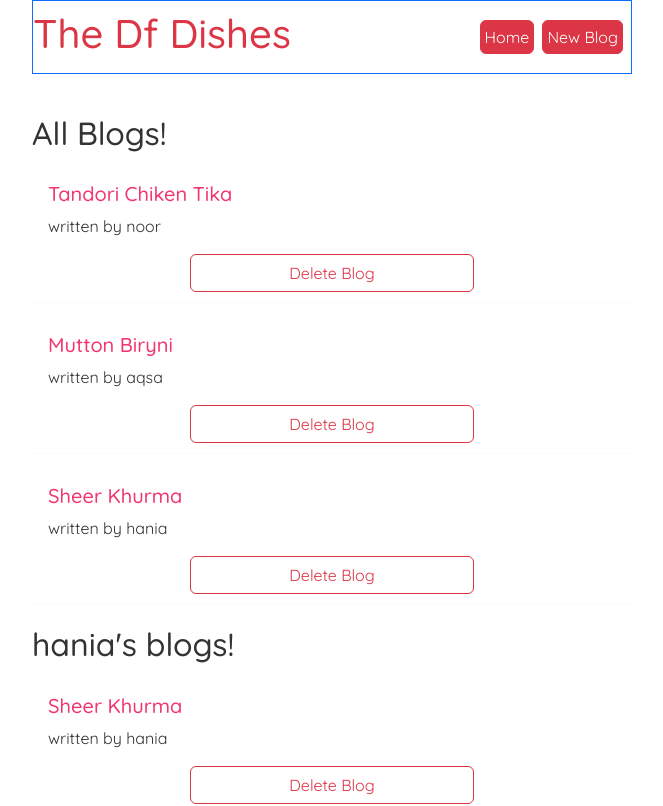
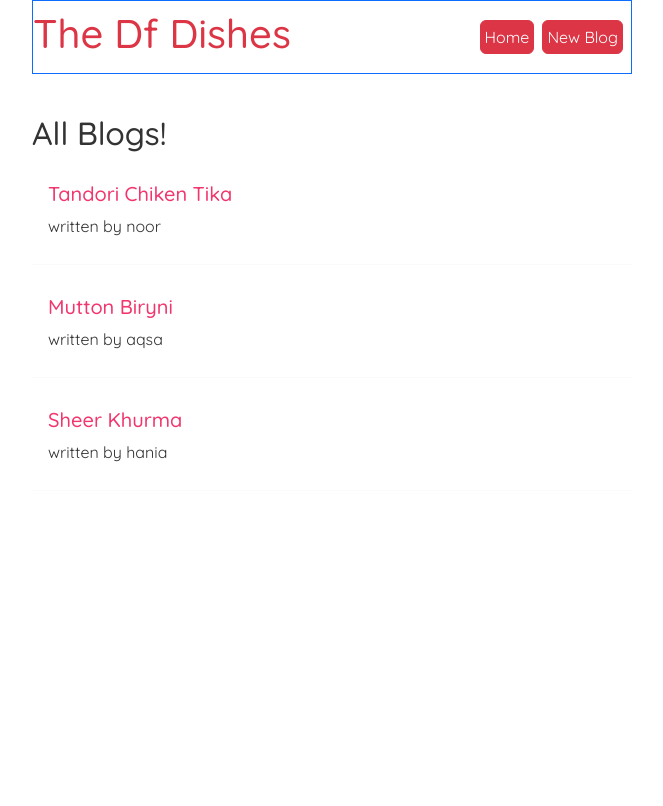
Before and after one commit to kiran-frontend-developer/df-dishes, a React (Create React App) app: page / in a window 1280 px wide. Shown: the top 806 px of the page, without its empty margins (308-971 px from the left). Built offline with nearby package versions, Linux system fonts and the light colour scheme; data requests are answered from the project's data file.

Commit message:
Fetching data through fake json server

```diff
--- a/src/Bloglist.js
+++ b/src/Bloglist.js
@@ -1,5 +1,7 @@
 
-const Bloglist = ({blogs,title,handleDelete}) => {
+ const Bloglist = ({blogs,title}) => {
+  {/*const Bloglist = ({blogs,title,handleDelete}) => */}
+
   //const blogs = props.blogs;
   //const title = props.title;
   //console.log(props,blogs);
@@ -10,12 +12,12 @@ const Bloglist = ({blogs,title,handleDelete}) => {
            <div className="blog-preview" key={blog.id}>
            <h2>{blog.title}</h2>
            <p>written by {blog.author}</p>
-           <button
+           {/*<button
             onClick={() =>
               handleDelete(blog.id)}
             className="btn btn-outline-danger d-grid gap-2 col-6 mx-auto"
             type="button">
-            Delete Blog</button>
+            Delete Blog</button>*/}
            </div>
           ))}
 
--- a/src/Home.js
+++ b/src/Home.js
@@ -1,50 +1,63 @@
 import React,{ useState,useEffect } from "react";
 import BlogList from "./BlogList";
 const Home= () => {
-   const [blogs,setBlogs]= useState([
-    {
+   const [blogs,setBlogs]= useState(null);
+     //[
+      //{
 
-            id: 1,
-               title: " Tandori Chiken Tika ",
-               body: "The natural red colouring in my recipe comes from the paprika and chilli powder I use. To enhance the taste e colour add a pinch of crushed saffron strands to the marinade. I prefer chicken thighs which are a more succulent cut though chicken breast works equally well.This is also the basic maas well as thrinade that is commonly used to cook the chicken before making Butter Chicken (aka Chicken Tikka Masala).",
-               author: "noor",
-              },
-              {
-                id: 2,
-                title: "Mutton Biryni",
-                 body: "To make a delightful chicken biryani dish firstly soak saffron in water to prepare saffron water (One tsp saffron can be soaked in 1/4 cup water). Next, mix kewra drops in water and mix well to make kewra water. Set them aside for later usage. Now chop the onion and coriander leaves and keep them aside.',",
-                author: "aqsa",
-            },
-           {
-              id: 3,
-                title: "Sheer Khurma ",
-                body: "Sheer Khurma is a milky dessert cooked with vermicelli, dried dates and nuts. The word Sheer means milk in the Farsi language, and Khurma means dates = milk dates.Traditionally, dried dates are chopped and used in Sheer Khurma. Sheer Khurma is also known as Seviyan in some households (mine included!) and Shemai in Bangladesh, where it is often served alongside parathas. ",
-                 author: "hania",
-            },
-        ])
+           /// id: 1,
+             //  title: " Tandori Chiken Tika ",
+              // body: "The natural red colouring in my recipe comes from the paprika and chilli powder I use. To enhance the taste as well as the colour add a pinch of crushed saffron strands to the marinade. I prefer chicken thighs which are a more succulent cut though chicken breast works equally well.This is also the basic marinade that is commonly used to cook the chicken before making Butter Chicken (aka Chicken Tikka Masala).",
+              // author: "noor",
+              //},
+             // {
+             //id: 2,
+               // title: "Mutton Biryni",
+                // body: "To make a delightful chicken biryani dish firstly soak saffron in water to prepare saffron water (One tsp saffron can be soaked in 1/4 cup water). Next, mix kewra drops in water and mix well to make kewra water. Set them aside for later usage. Now chop the onion and coriander leaves and keep them aside.',",
+             //author: "aqsa",
+              //},
+          // {
+              //id: 3,
+               // title: "Sheer Khurma ",
+                //body: "Sheer Khurma is a milky dessert cooked with vermicelli, dried dates and nuts. The word Sheer means milk in the Farsi language, and Khurma means dates = milk dates.Traditionally, dried dates are chopped and used in Sheer Khurma. Sheer Khurma is also known as Seviyan in some households (mine included!) and Shemai in Bangladesh, where it is often served alongside parathas. ",
+              //   author: "hania",
+            //},
+        //])
           //console.log(blogs);
            const [name,setName] = useState ('hania');
-          const handleDelete =(id) => {
+          {/*const handleDelete =(id) => {
            const newBlogs = blogs.filter(blog => blog.id!== id);
            setBlogs(newBlogs);
-          }
+          }*/}
 
           useEffect(() =>{
-            console.log('use effect ran');
-            console.log(blogs);
-          },[name]);
+            fetch('http://localhost:8000/blogs')
+            .then(res =>{
+              return res.json();
+            }).then(data => {
+              console.log(data);
+              setBlogs(data);
+            })
+            //console.log('use effect ran');
+            //console.log(blogs);
+          },[]);
     return (
         <div className="home">
-        <BlogList blogs={blogs}title ="All Blogs!" handleDelete={handleDelete}/>
-        <BlogList blogs={blogs.filter((blog)=> blog.author==='hania')}title ="hania's blogs!"/>
+         {blogs && <BlogList blogs={blogs}title ="All Blogs!"/>}
+       {/*{blogs && <BlogList blogs={blogs}title ="All Blogs!" handleDelete= {handleDelete}/>}*/}
+        {/*<BlogList blogs={blogs.filter((blog)=> blog.author==='hania')}title ="hania's blogs!"/>
        <button
                onClick={() => setName("noor")}
                className="btn btn-outline-danger d-grid gap-2 col-6 mx-auto my-5"
                type="button"
              >
                useEffect Dependency
-              </button>
-             <p>{name}</p>
+              </button>*
+              <p>{name}</p>
+              /}
+
+
+
           {/*{blogs.map((blog) => (
            <div className="blog-preview" key={blog.id}>
            <h2>{blog.title}</h2>
```
